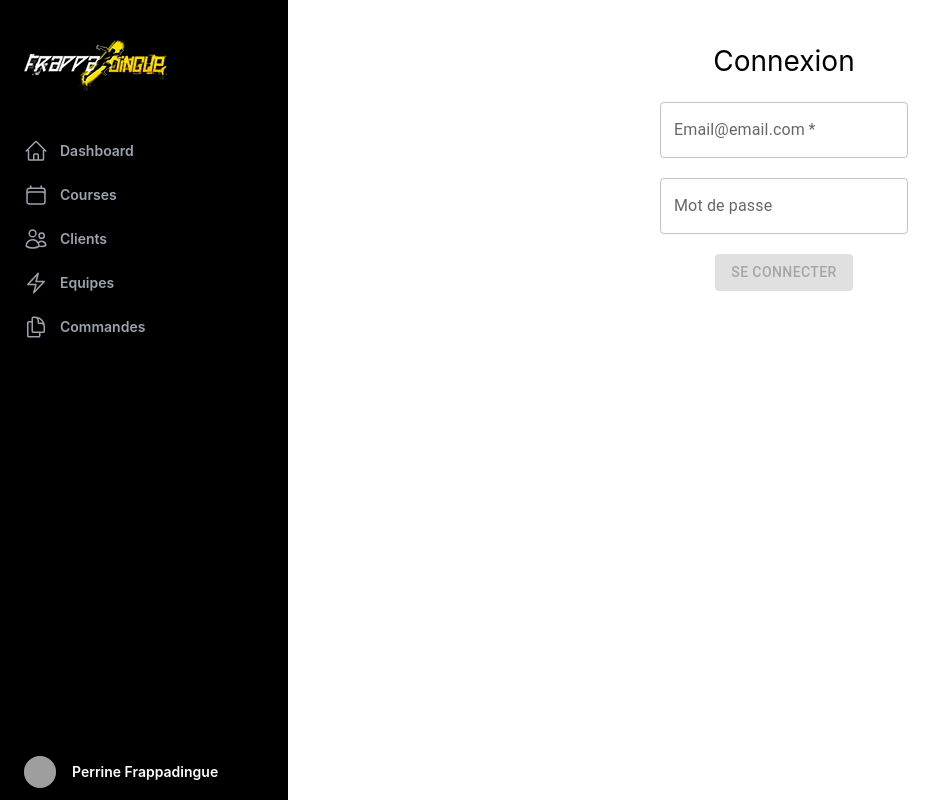
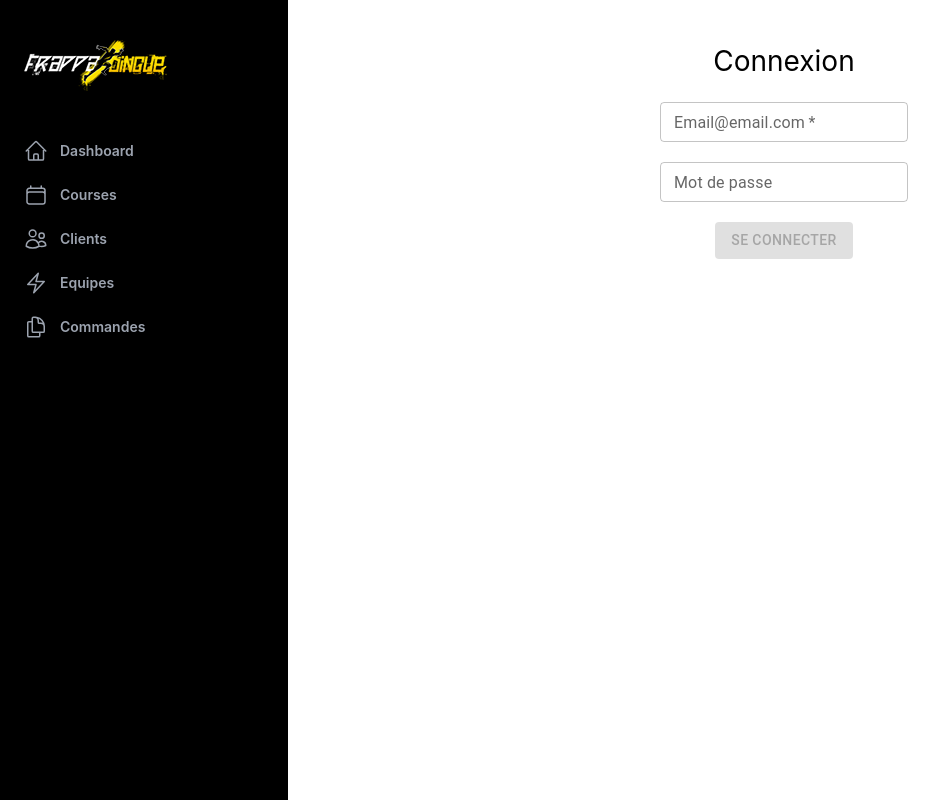
Before and after one commit to bertrandsimon/frappadingue-frontend-admin, a Next.js app: page / in a window 1280 px wide. Shown: the whole page, without its empty margins (0-947 px from the left). Built offline with nearby package versions, Linux system fonts and the light colour scheme; grey boxes are pictures that could not be loaded.

Commit message:
User connected on conditional rendering operator

```diff
--- a/components/MainLayout.js
+++ b/components/MainLayout.js
@@ -30,7 +30,7 @@ function MainLayout(props) {
 
   const dispatch = useDispatch();
   const handleLogout = () => {
-    console.log('clicked')
+
     dispatch( loggedStatus ())
   }
 
@@ -221,6 +221,9 @@ function MainLayout(props) {
               <li>
 
               </li>
+
+              { user.userConnected &&
+
                   <li className="-mx-6 mt-auto" onClick={handleLogout}>
                       <a
                         href="#"
@@ -235,6 +238,12 @@ function MainLayout(props) {
                         <span aria-hidden="true">Perrine Frappadingue</span>
                       </a>
                   </li>
+
+              }
+
+
+
+
             </ul>
           </nav>
         </div>
--- a/components/common/SignIn.js
+++ b/components/common/SignIn.js
@@ -50,6 +50,7 @@ function SignIn() {
           label="Email@email.com"
           defaultValue=""
           onChange={(e) => setEmail(e.target.value)} value={email}
+          size="small"
         />
 
       <TextField
@@ -58,6 +59,7 @@ function SignIn() {
           type="password"
           autoComplete=""
           onChange={(e) => setPassword(e.target.value)} value={password}
+          size="small"
         />
 
 
```
Lines whose indentation alone changed are shown as unchanged.
